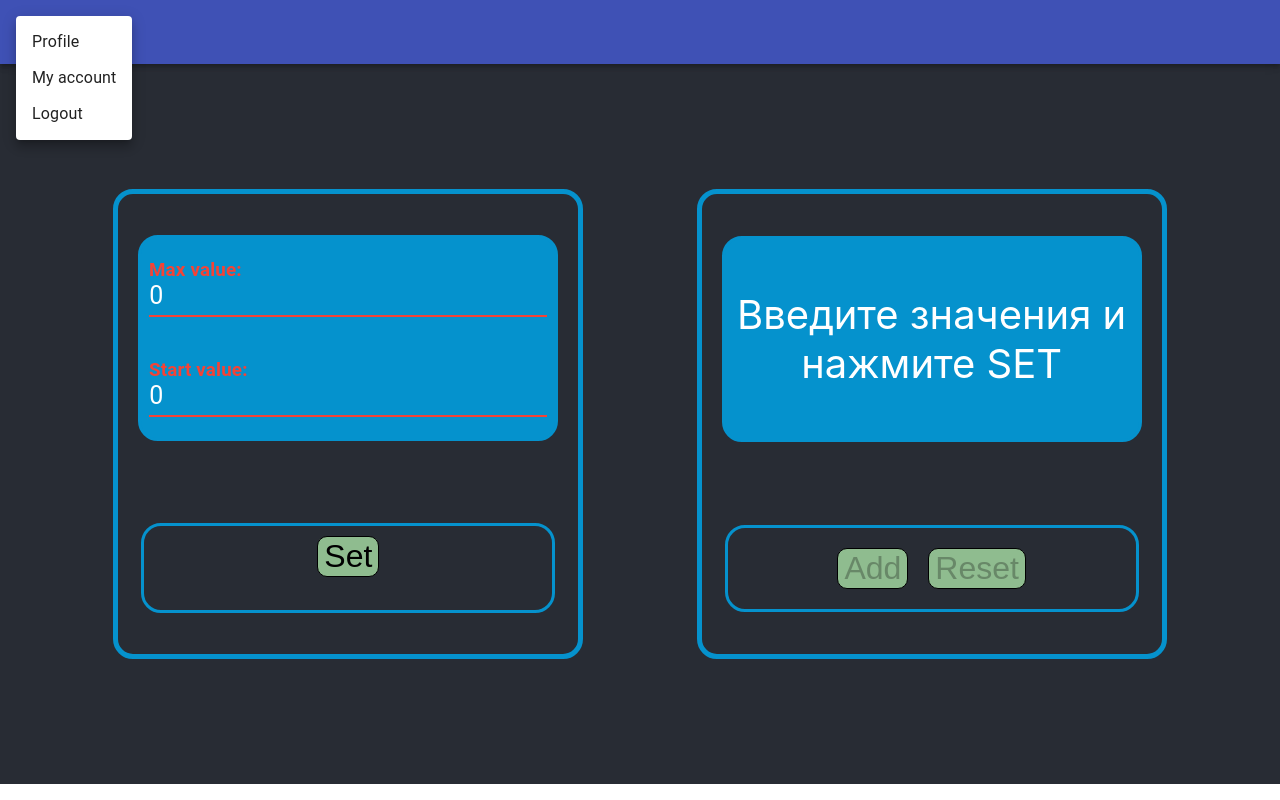
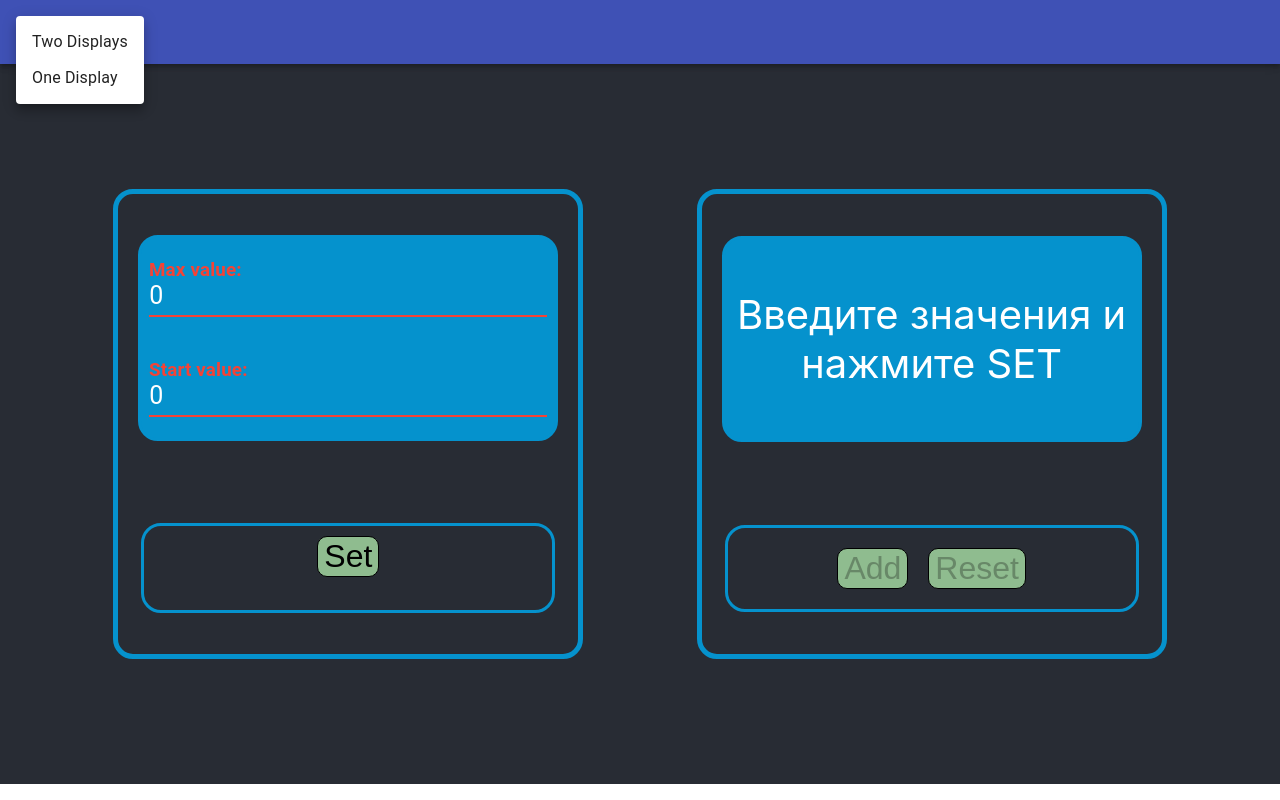
Before and after one commit to Fristail27/Counter, a React (Create React App) app: page /#/TwoDisplays in a window 1280 px wide. Both pictures are taken after a click on the button "menu". Built offline with nearby package versions, Linux system fonts and the light colour scheme.

Commit message:
rev.2.10 refactoring, add files

```diff
--- a/package.json
+++ b/package.json
@@ -13,9 +13,11 @@
     "@types/node": "^12.0.0",
     "@types/react": "^16.9.53",
     "@types/react-dom": "^16.9.8",
+    "@types/react-router-dom": "^5.1.6",
     "gh-pages": "^3.1.0",
     "react": "^17.0.1",
     "react-dom": "^17.0.1",
+    "react-router-dom": "^5.2.0",
     "react-scripts": "4.0.1",
     "typescript": "^4.0.3",
     "web-vitals": "^0.2.4"
--- a/src/App.tsx
+++ b/src/App.tsx
@@ -1,18 +1,12 @@
 import React, {useState} from 'react';
+import {HashRouter, Redirect, Route, Switch} from 'react-router-dom';
+import {AppBar, Toolbar, Typography} from "@material-ui/core";
+import SimpleMenu from "./Components/Common/Menu/menu";
 import './App.css';
-import Display from "./Components/display/display";
-import DisplayWithInputs from "./Components/displayWithInputs/DisplayWithInputs";
-import {AppBar, Grid, Toolbar, Typography} from "@material-ui/core";
-import SimpleMenu from "./Components/Menu/menu";
+import initialState from "./utils/InitialState";
+import Error404 from "./Components/Pages/Error404";
+import TwoDisplays from "./Components/Pages/TwoDisplays/TwoDisplays";
 
-const initialState = (keyValue: string, defaultValue: number) => {
-    const fromLocStor = JSON.parse(localStorage.getItem("localStorageValues") || "{}")
-    if (fromLocStor[keyValue]) {
-        return Number.parseInt(fromLocStor[keyValue])
-    } else {
-        return defaultValue
-    }
-}; //фяк принимает строку с названием ключа объекта и возвращает либо значение из локалСторедж, или если его нет то 0/
 
 function App() {
     let [valueCounter, setValueCounter] = useState<number>(0); //usestate для значения счетчика
@@ -65,6 +59,7 @@ function App() {
 
     return (
         <div className="App">
+            <HashRouter>
                 <AppBar position="static">
                     <Toolbar>
                         <SimpleMenu/>
@@ -73,9 +68,9 @@ function App() {
                         </Typography>
                     </Toolbar>
                 </AppBar>
-            <Grid style={{height: "90vh"}} container={true} direction="row" alignItems="center" justify="space-evenly">
-                <Grid item>
-                <DisplayWithInputs
+                <Switch>
+                    <Route path={"/"} exact render={() => <Redirect to={"/TwoDisplays"}/>}/>
+                    <Route path={"/TwoDisplays"} render={() => <TwoDisplays
                         startValue={startValue}
                         maxValue={maxValue}
                         maxValueError={maxValueError}
@@ -84,18 +79,14 @@ function App() {
                         actionOnClickForSetBtn={onClickSetButton}
                         onChangeForMaxValue={onChangeForMaxValue}
                         onChangeForStartValue={onChangeForStartValue}
-                />
-                </Grid>
-                <Grid item>
-                <Display maxValue={maxValue}
-                         startValue={startValue}
                         valueCounter={valueCounter}
                         value={displayValue(valueCounter)}
                         OnClickForAddBtn={addOneValueCounter}
-                         OnClickForResetBtn={resetValueCounter}/>
-                </Grid>
-            </Grid>
-
+                        OnClickForResetBtn={resetValueCounter}/>}/>
+                    <Route path={"/OneDisplay"} render={() => <Error404/>}/>
+                    <Route render={() => <Error404/>}/>
+                </Switch>
+            </HashRouter>
         </div>
     );
 }
--- a/src/Components/Menu/menu.tsx
+++ b/src/Components/Common/Menu/menu.tsx
@@ -3,14 +3,17 @@ import Menu from '@material-ui/core/Menu';
 import MenuItem from '@material-ui/core/MenuItem';
 import {Menu as MenuIcon} from "@material-ui/icons";
 import {IconButton} from "@material-ui/core";
+import { NavLink } from 'react-router-dom';
 
 export default function SimpleMenu() {
     const [anchorEl, setAnchorEl] = React.useState<null | HTMLElement>(null);
-
     const handleClick = (event: React.MouseEvent<HTMLButtonElement>) => {
         setAnchorEl(event.currentTarget);
     };
+    const linkToTwoDisplays = () => {
+        setAnchorEl(null);
 
+    };
     const handleClose = () => {
         setAnchorEl(null);
     };
@@ -27,9 +30,8 @@ export default function SimpleMenu() {
                 open={Boolean(anchorEl)}
                 onClose={handleClose}
             >
-                <MenuItem onClick={handleClose}>Profile</MenuItem>
-                <MenuItem onClick={handleClose}>My account</MenuItem>
-                <MenuItem onClick={handleClose}>Logout</MenuItem>
+                <MenuItem component={NavLink} to="/TwoDisplays" onClick={linkToTwoDisplays}>Two Displays</MenuItem>
+                <MenuItem component={NavLink} to="/OneDisplay" onClick={handleClose}>One Display</MenuItem>
             </Menu>
         </div>
     );
--- /dev/null
+++ b/src/Components/Pages/Error404.tsx
@@ -0,0 +1,9 @@
+import React from "react";
+
+const Error404: React.FC = () => {
+    return (
+        <div>Error404</div>
+    )
+}
+
+export default Error404
--- /dev/null
+++ b/src/Components/Pages/TwoDisplays/TwoDisplays.tsx
@@ -0,0 +1,57 @@
+import {Grid} from "@material-ui/core";
+import DisplayWithInputs from "../../displayWithInputs/DisplayWithInputs";
+import Display from "../../display/display";
+import React from "react";
+
+export type DisplayWithInputsType = {
+    maxValue:number
+    startValue:number
+    maxValueError:boolean
+    startValueError:boolean
+    disabledStatusForSetBtn: boolean
+    actionOnClickForSetBtn: () => void
+    onChangeForMaxValue: (i: number) => void
+    onChangeForStartValue: (i: number) => void
+}
+
+export type DisplayType = {
+    maxValue: number
+    startValue: number
+    valueCounter: number
+    value: number | "Введите значения и нажмите SET" | "Введите корректное значение"
+    OnClickForAddBtn: () => void
+    OnClickForResetBtn: () => void
+}
+
+type TwoDisplaysType = DisplayType & DisplayWithInputsType
+
+
+
+const TwoDisplays = (props:TwoDisplaysType) => {
+    return (
+
+        <Grid style={{height: "90vh"}} container={true} direction="row" alignItems="center" justify="space-evenly">
+            <Grid item>
+                <DisplayWithInputs
+                    startValue={props.startValue}
+                    maxValue={props.maxValue}
+                    maxValueError={props.maxValueError}
+                    startValueError={props.startValueError}
+                    disabledStatusForSetBtn={props.disabledStatusForSetBtn}
+                    actionOnClickForSetBtn={props.actionOnClickForSetBtn}
+                    onChangeForMaxValue={props.onChangeForMaxValue}
+                    onChangeForStartValue={props.onChangeForStartValue}
+                />
+            </Grid>
+            <Grid item>
+                <Display maxValue={props.maxValue}
+                         startValue={props.startValue}
+                         valueCounter={props.valueCounter}
+                         value={props.value}
+                         OnClickForAddBtn={props.OnClickForAddBtn}
+                         OnClickForResetBtn={props.OnClickForResetBtn}/>
+            </Grid>
+        </Grid>)
+}
+
+export default TwoDisplays
--- a/src/Components/display/display.tsx
+++ b/src/Components/display/display.tsx
@@ -1,15 +1,8 @@
 import React from "react";
 import s from "./display.module.css"
-import Button from "../button/button";
+import Button from "../Common/button/button";
+import {DisplayType} from "../Pages/TwoDisplays/TwoDisplays";
 
-type DisplayType = {
-    maxValue: number
-    startValue: number
-    valueCounter: number
-    value: number | "Введите значения и нажмите SET" | "Введите корректное значение"
-    OnClickForAddBtn: () => void
-    OnClickForResetBtn: () => void
-}
 
 const Display = (props :DisplayType) => {
     const addButtonStatus = props.valueCounter >= props.maxValue; // дисейбл для кнопки адд
--- /dev/null
+++ b/src/utils/InitialState.ts
@@ -0,0 +1,10 @@
+const initialState = (keyValue: string, defaultValue: number) => {
+    const fromLocStor = JSON.parse(localStorage.getItem("localStorageValues") || "{}")
+    if (fromLocStor[keyValue]) {
+        return Number.parseInt(fromLocStor[keyValue])
+    } else {
+        return defaultValue
+    }
+}; //фяк принимает строку с названием ключа объекта и возвращает либо значение из локалСторедж, или если его нет то 0/
+
+export default initialState
```
Also changed, not shown: src/Components/Pages/OneDisplay.tsx (added, +11 -0 lines), src/Components/displayWithInputs/DisplayWithInputs.tsx (+3 -12 lines), src/Components/Common/Input/CustomizedInput.tsx (renamed from src/Components/Input/CustomizedInput.tsx), src/Components/Common/button/button.module.css (renamed from src/Components/button/button.module.css), src/Components/Common/button/button.tsx (renamed from src/Components/button/button.tsx), 2 other files (tests, documents, lock files or other folders). Lines whose indentation alone changed are shown as unchanged.
